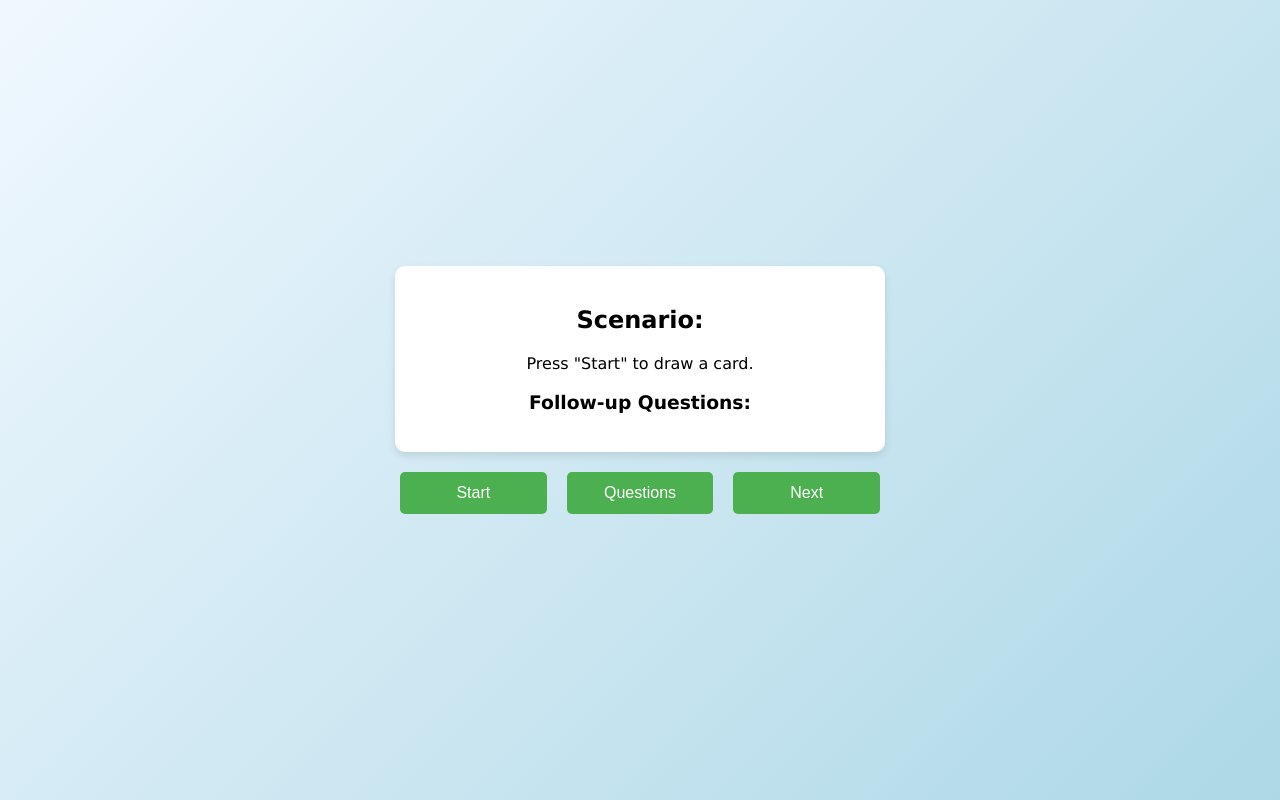
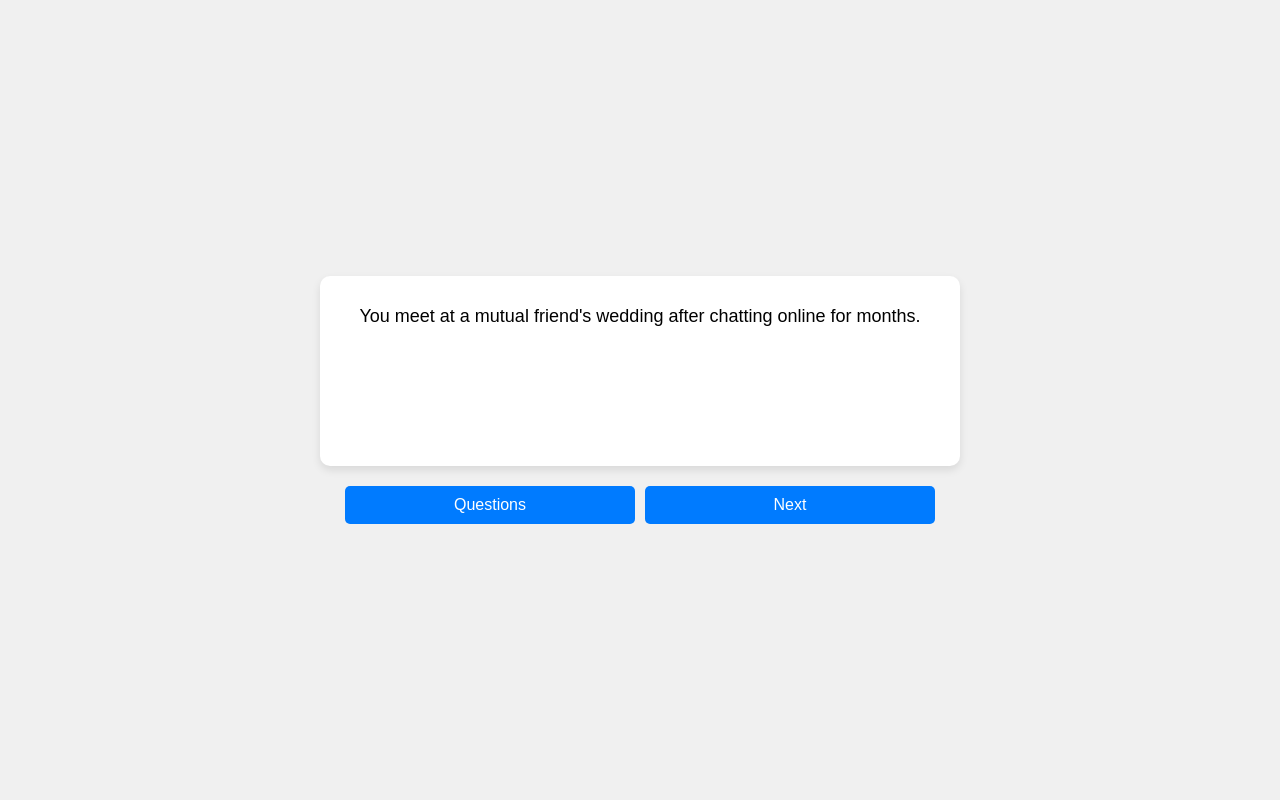
Before and after one commit to TomBlackroad/fearsoflove, a plain HTML site: page index.html in a window 1280 px wide. Both pictures are taken after a click on the button "Start". Drawn offline with Linux system fonts and the light colour scheme.

Commit message:
Update index.html

```diff
--- a/index.html
+++ b/index.html
@@ -3,29 +3,162 @@
 <head>
     <meta charset="UTF-8">
     <meta name="viewport" content="width=device-width, initial-scale=1.0">
-    <title>First Encounters Card Game</title>
-    <link rel="stylesheet" href="style.css">
+    <title>Scenario Card Game</title>
+    <style>
+        body {
+            font-family: Arial, sans-serif;
+            display: flex;
+            justify-content: center;
+            align-items: center;
+            height: 100vh;
+            margin: 0;
+            background-color: #f0f0f0;
+        }
+
+        #game-container {
+            display: flex;
+            flex-direction: column;
+            align-items: center;
+            justify-content: center;
+            width: 90%;
+            max-width: 600px;
+        }
+
+        #scenario-card {
+            background-color: white;
+            border-radius: 10px;
+            padding: 20px;
+            box-shadow: 0 4px 8px rgba(0, 0, 0, 0.1);
+            text-align: center;
+            margin-bottom: 20px;
+            width: 100%;
+            min-height: 150px;
+        }
+
+        #scenario-text, #follow-up-text {
+            margin: 10px 0;
+            font-size: 18px;
+        }
+
+        #button-container {
+            display: flex;
+            justify-content: space-between;
+            width: 100%;
+        }
+
+        button {
+            padding: 10px 20px;
+            font-size: 16px;
+            border: none;
+            border-radius: 5px;
+            cursor: pointer;
+            background-color: #007BFF;
+            color: white;
+            flex: 1;
+            margin: 0 5px;
+            display: inline-block;
+        }
+
+        button:disabled {
+            background-color: #cccccc;
+        }
+
+        @media (max-width: 600px) {
+            #button-container {
+                flex-direction: column;
+            }
+
+            button {
+                margin: 5px 0;
+            }
+        }
+    </style>
 </head>
 <body>
-    <div class="game-container">
-        <!-- Card for scenarios -->
-        <div class="card" id="scenario-card">
-            <h2 id="scenario-title">Scenario:</h2>
-            <p id="scenario-text">Press "Start" to draw a card.</p>
-            <div id="questions" class="hidden">
-                <h3>Follow-up Questions:</h3>
-                <ul id="follow-up-list"></ul>
-            </div>
+    <div id="game-container">
+        <div id="scenario-card">
+            <p id="scenario-text"></p>
+            <p id="follow-up-text"></p>
         </div>
-
-        <!-- Button container at the bottom -->
-        <div class="button-container">
-            <button class="game-button" id="start-btn">Start</button>
-            <button class="game-button" id="questions-btn" class="hidden">Questions</button>
-            <button class="game-button" id="next-btn" class="hidden">Next</button>
+        <div id="button-container">
+            <button id="start-button">Start</button>
+            <button id="previous-button" style="display: none;">Previous</button>
+            <button id="questions-button" style="display: none;">Questions</button>
+            <button id="next-button" style="display: none;">Next</button>
         </div>
     </div>
 
-    <script src="script.js"></script>
+    <script>
+        // Array of scenarios with follow-up questions
+        const scenarios = [
+            {
+                scenario: "You meet at a mutual friend's wedding after chatting online for months.",
+                followUpQuestions: ["How do you feel seeing her in person?", "What's the first thing you talk about?"]
+            },
+            // Add the rest of your scenarios here...
+        ];
+
+        // Game state
+        let currentScenarioIndex = 0;
+        let showingQuestions = false;
+
+        // Function to show the start button at the beginning
+        function startGame() {
+            document.getElementById("start-button").style.display = "none"; // Hide start button
+            showScenario();
+        }
+
+        // Function to show the next scenario
+        function showScenario() {
+            showingQuestions = false;
+            document.getElementById("scenario-text").textContent = scenarios[currentScenarioIndex].scenario;
+            document.getElementById("follow-up-text").textContent = ""; // Clear previous follow-up questions
+            updateButtons();
+        }
+
+        // Function to show the follow-up questions
+        function showQuestions() {
+            if (!showingQuestions) {
+                document.getElementById("follow-up-text").textContent = scenarios[currentScenarioIndex].followUpQuestions.join(" ");
+                showingQuestions = true;
+            }
+        }
+
+        // Update the visibility of buttons based on scenario index
+        function updateButtons() {
+            const previousButton = document.getElementById("previous-button");
+            const nextButton = document.getElementById("next-button");
+            const questionsButton = document.getElementById("questions-button");
+
+            // Show "Questions" and "Next" after the first scenario
+            previousButton.style.display = currentScenarioIndex > 0 ? "inline-block" : "none"; // Show "Previous" only after the first scenario
+            nextButton.style.display = "inline-block"; // Always show "Next" unless it's the last scenario
+            questionsButton.style.display = "inline-block"; // Always show "Questions"
+        }
+
+        // Function to go to the next scenario
+        function nextScenario() {
+            if (currentScenarioIndex < scenarios.length - 1) {
+                currentScenarioIndex++;
+                showScenario();
+            }
+        }
+
+        // Function to go to the previous scenario
+        function previousScenario() {
+            if (currentScenarioIndex > 0) {
+                currentScenarioIndex--;
+                showScenario();
+            }
+        }
+
+        // HTML structure:
+        document.addEventListener("DOMContentLoaded", function() {
+            document.getElementById("start-button").addEventListener("click", startGame);
+            document.getElementById("next-button").addEventListener("click", nextScenario);
+            document.getElementById("previous-button").addEventListener("click", previousScenario);
+            document.getElementById("questions-button").addEventListener("click", showQuestions);
+        });
+    </script>
 </body>
 </html>
```
